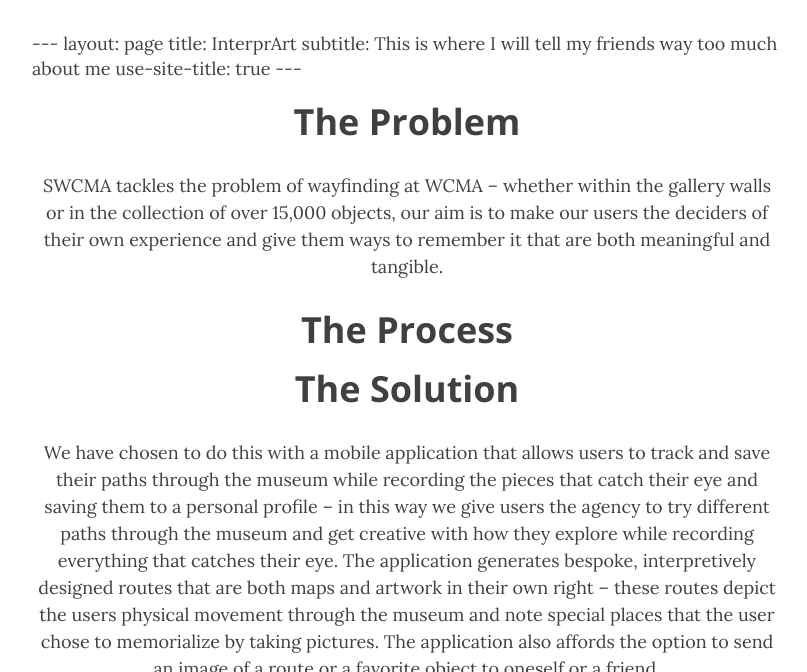
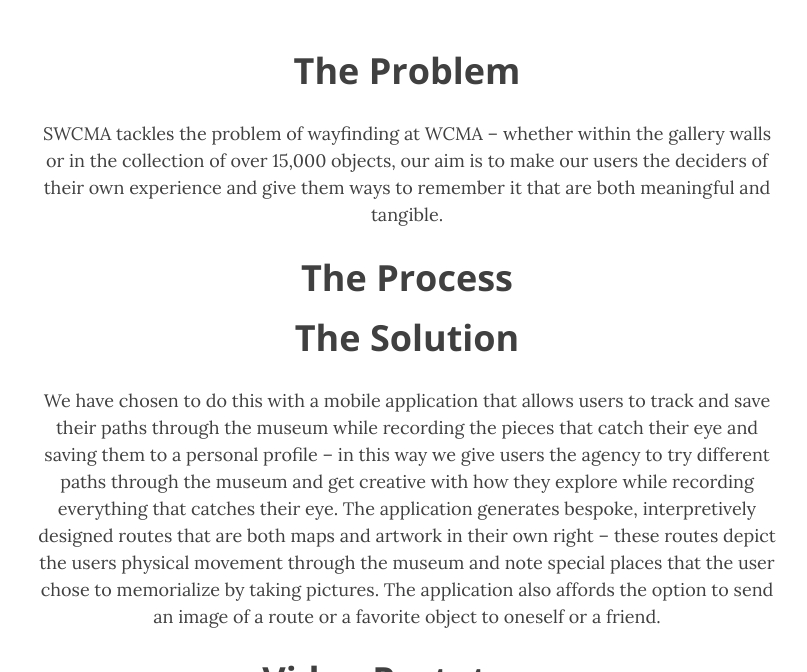
Before and after one commit to mc-mejia/HCIGroupProject, a Jekyll site: the page built from index.html, in a window 1280 px wide and 900 px high, scrolled down 319 px, cut to the strip 228-900 px from the top of the window. Shown: the whole strip, without its empty margins (233-1040 px from the left). Built offline with Jekyll 4.4.1, drawn with Linux system fonts in a browser that asks for light colours; nearby versions of some CDN libraries; the list of posts is cut into pages by our own code.

Commit message:
Update index.html

```diff
--- a/index.html
+++ b/index.html
@@ -3,13 +3,6 @@
 title: InterprArt
 subtitle: By Grace Murray, Abby Miller, and Maria Mejia
 bigimg: /img/bored.jpg
-use-site-title: true
----
-
----
-layout: page
-title: InterprArt
-subtitle: This is where I will tell my friends way too much about me
 use-site-title: true
 ---
 
```
